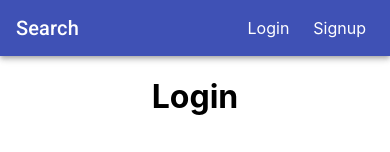
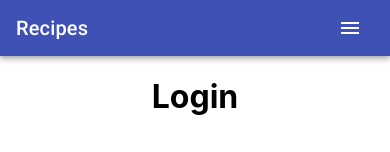
Before and after one commit to hjkar1/recipe-app-fullstack, a React (Create React App) app in the folder client/: page /login in a window 390 px wide. Shown: the top 152 px of the page. Built offline with nearby package versions, Linux system fonts and the light colour scheme.

Commit message:
add navigation menu for small devices

```diff
--- a/client/src/components/ui/TopNavBar/TopNavBar.js
+++ b/client/src/components/ui/TopNavBar/TopNavBar.js
@@ -4,10 +4,13 @@ import { Redirect } from 'react-router-dom';
 import PropTypes from 'prop-types';
 import AppBar from '@material-ui/core/AppBar';
 import Toolbar from '@material-ui/core/Toolbar';
+import IconButton from '@material-ui/core/IconButton';
+import MenuIcon from '@material-ui/icons/Menu';
 import { makeStyles } from '@material-ui/core/styles';
 import { NavLink } from 'react-router-dom';
 import Link from '@material-ui/core/Link';
 import Button from '@material-ui/core/Button';
+import TopNavMenu from './TopNavMenu';
 import { logout } from '../../../store/actions/users';
 
 const useStyles = makeStyles(theme => ({
@@ -17,32 +20,49 @@ const useStyles = makeStyles(theme => ({
   },
   authLink: {
     color: 'inherit',
-    marginRight: theme.spacing(1),
-    marginLeft: theme.spacing(2)
+    marginRight: theme.spacing(2),
+    marginLeft: theme.spacing(2),
+    [theme.breakpoints.down('sm')]: {
+      display: 'none'
+    }
   },
   navLink: {
     color: 'inherit',
-    marginRight: theme.spacing(2),
-    marginLeft: theme.spacing(2)
+    marginRight: theme.spacing(1),
+    marginLeft: theme.spacing(2),
+    [theme.breakpoints.down('sm')]: {
+      display: 'none'
+    }
   },
   grow: {
     flexGrow: 1
   },
   active: {
     cursor: 'default',
-    display: 'none',
-    [theme.breakpoints.up('sm')]: {
-      display: 'block'
+    fontWeight: 'bold'
+  },
+  menuButton: {
+    [theme.breakpoints.up('md')]: {
+      display: 'none'
     }
   }
 }));
 
 export const TopNavBar = ({ children, logout }) => {
   const [loggingOut, setLoggingOut] = useState(false);
+  const [anchorEl, setAnchorEl] = useState(null);
 
   const handleLogout = () => {
     logout();
     setLoggingOut(true);
+  };
+
+  const handleMenuOpen = ({ currentTarget }) => {
+    setAnchorEl(currentTarget);
+  };
+
+  const handleMenuClose = () => {
+    setAnchorEl(null);
   };
 
   const classes = useStyles();
@@ -61,7 +81,7 @@ export const TopNavBar = ({ children, logout }) => {
       to="/"
       exact
     >
-      Search
+      Recipes
     </Link>
   );
 
@@ -91,6 +111,7 @@ export const TopNavBar = ({ children, logout }) => {
   const unregisteredUserLinks = (
     <Fragment>
       <Link
+        activeClassName={classes.active}
         underline="none"
         component={NavLink}
         className={classes.authLink}
@@ -99,6 +120,7 @@ export const TopNavBar = ({ children, logout }) => {
         Login
       </Link>
       <Link
+        activeClassName={classes.active}
         underline="none"
         component={NavLink}
         className={classes.authLink}
@@ -126,6 +148,22 @@ export const TopNavBar = ({ children, logout }) => {
           {children}
           {loggedIn ? recipeManagementLinks : null}
           {loggedIn ? logoutButton : unregisteredUserLinks}
+          <IconButton
+            className={classes.menuButton}
+            color="inherit"
+            aria-label="Menu button"
+            aria-owns={anchorEl ? 'menu' : undefined}
+            aria-haspopup="true"
+            onClick={handleMenuOpen}
+          >
+            <MenuIcon />
+          </IconButton>
+          <TopNavMenu
+            anchorEl={anchorEl}
+            loggedIn={loggedIn}
+            handleClose={handleMenuClose}
+            handleLogout={handleLogout}
+          />
         </Toolbar>
       </AppBar>
     </div>
```
